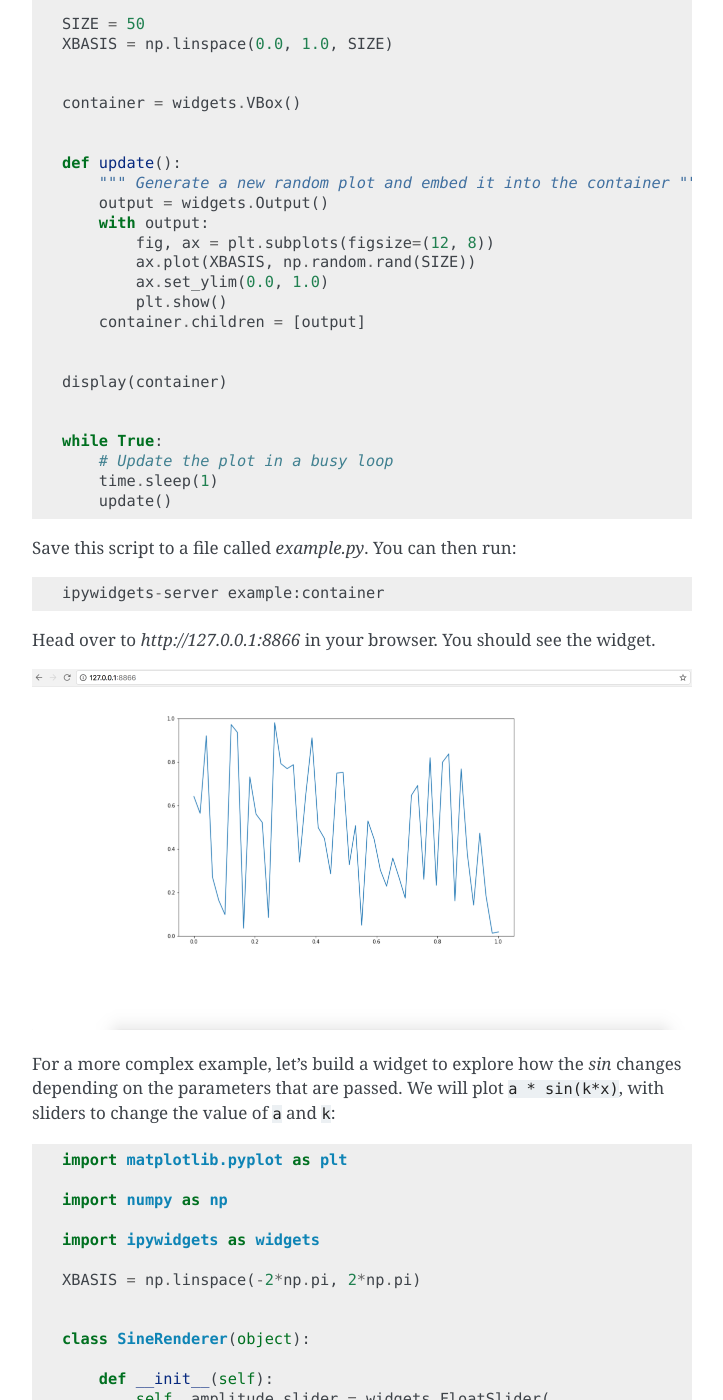
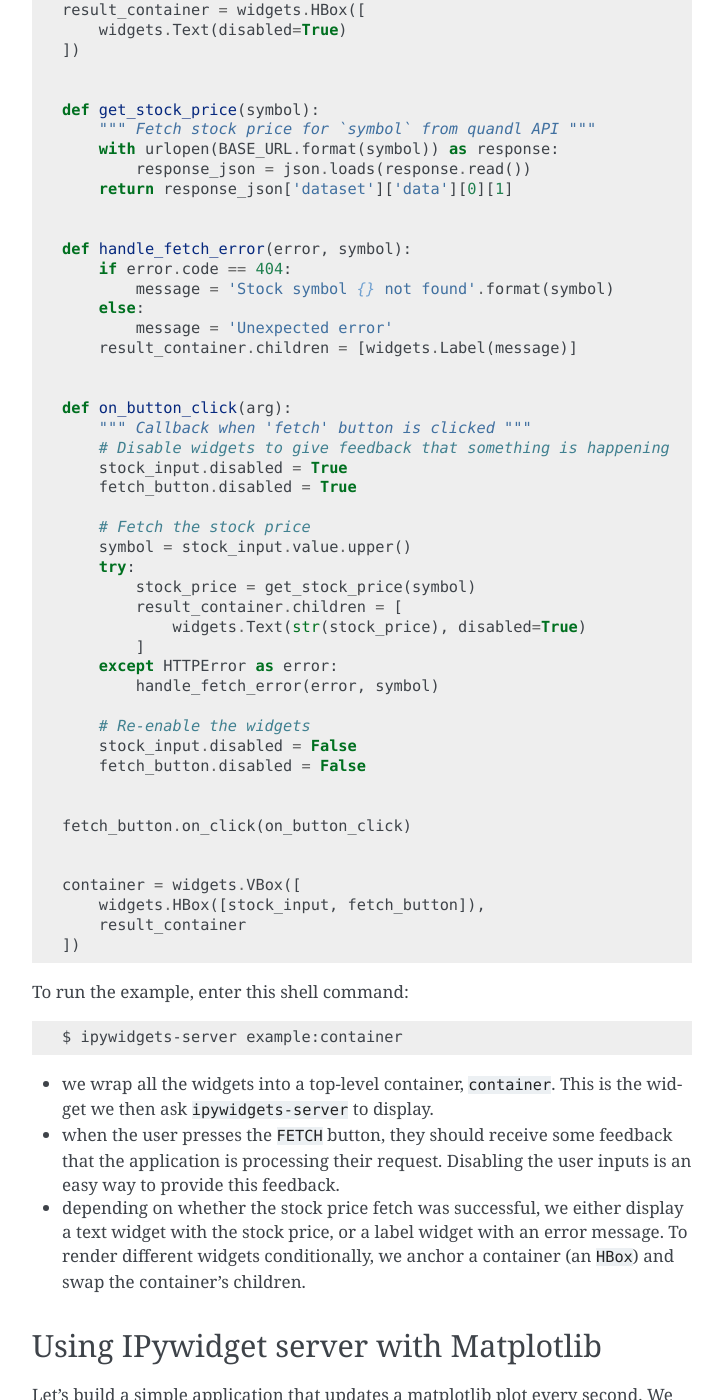
Before and after one commit to pbugnion/ipywidgets_server, a Sphinx documentation site: the page built from docs/source/tutorials.rst, in a window 1280 px wide and 1400 px high, scrolled down 524 px. Shown: the whole window, without its empty margins (388-1111 px from the left). Built offline with Sphinx 7.4.7, drawn with Linux system fonts in a browser that asks for light colours; some of the changed text lies outside the part shown.

Commit message:
Add tutorial for a simple widget

```diff
--- a/docs/source/tutorials.rst
+++ b/docs/source/tutorials.rst
@@ -2,11 +2,91 @@
 Tutorials
 =========
 
-..
-   Simple widget
-   -------------
+Simple widget
+-------------
 
-   Think of something to put here.
+Let's build a stock price fetcher. We will allow the user to enter a stock
+ticker symbol and fetch information about the current stock price from the
+`Quandl API <https://www.quandl.com/>`_::
+
+    # example.py
+
+    from urllib.request import urlopen
+    from urllib.error import HTTPError
+
+    import json
+
+    import ipywidgets as widgets
+
+
+    BASE_URL = 'https://www.quandl.com/api/v3/datasets/WIKI/{}.json?rows=1'
+
+    stock_input = widgets.Text('GOOG')
+    fetch_button = widgets.Button(description='FETCH')
+    result_container = widgets.HBox([
+        widgets.Text(disabled=True)
+    ])
+
+
+    def get_stock_price(symbol):
+        """ Fetch stock price for `symbol` from quandl API """
+        with urlopen(BASE_URL.format(symbol)) as response:
+            response_json = json.loads(response.read())
+        return response_json['dataset']['data'][0][1]
+
+
+    def handle_fetch_error(error, symbol):
+        if error.code == 404:
+            message = 'Stock symbol {} not found'.format(symbol)
+        else:
+            message = 'Unexpected error'
+        result_container.children = [widgets.Label(message)]
+
+
+    def on_button_click(arg):
+        """ Callback when 'fetch' button is clicked """
+        # Disable widgets to give feedback that something is happening
+        stock_input.disabled = True
+        fetch_button.disabled = True
+
+        # Fetch the stock price
+        symbol = stock_input.value.upper()
+        try:
+            stock_price = get_stock_price(symbol)
+            result_container.children = [
+                widgets.Text(str(stock_price), disabled=True)
+            ]
+        except HTTPError as error:
+            handle_fetch_error(error, symbol)
+
+        # Re-enable the widgets
+        stock_input.disabled = False
+        fetch_button.disabled = False
+
+
+    fetch_button.on_click(on_button_click)
+
+
+    container = widgets.VBox([
+        widgets.HBox([stock_input, fetch_button]),
+        result_container
+    ])
+
+
+To run the example, enter this shell command::
+
+    $ ipywidgets-server example:container
+
+- we wrap all the widgets into a top-level container, ``container``. This is the
+  widget we then ask ``ipywidgets-server`` to display.
+- when the user presses the ``FETCH`` button, they should receive some feedback
+  that the application is processing their request. Disabling the user inputs
+  is an easy way to provide this feedback.
+- depending on whether the stock price fetch was successful, we either display
+  a text widget with the stock price, or a label widget with an error message.
+  To render different widgets conditionally, we anchor a container (an ``HBox``)
+  and swap the container's children.
+
 
 Using IPywidget server with Matplotlib
 --------------------------------------
```
